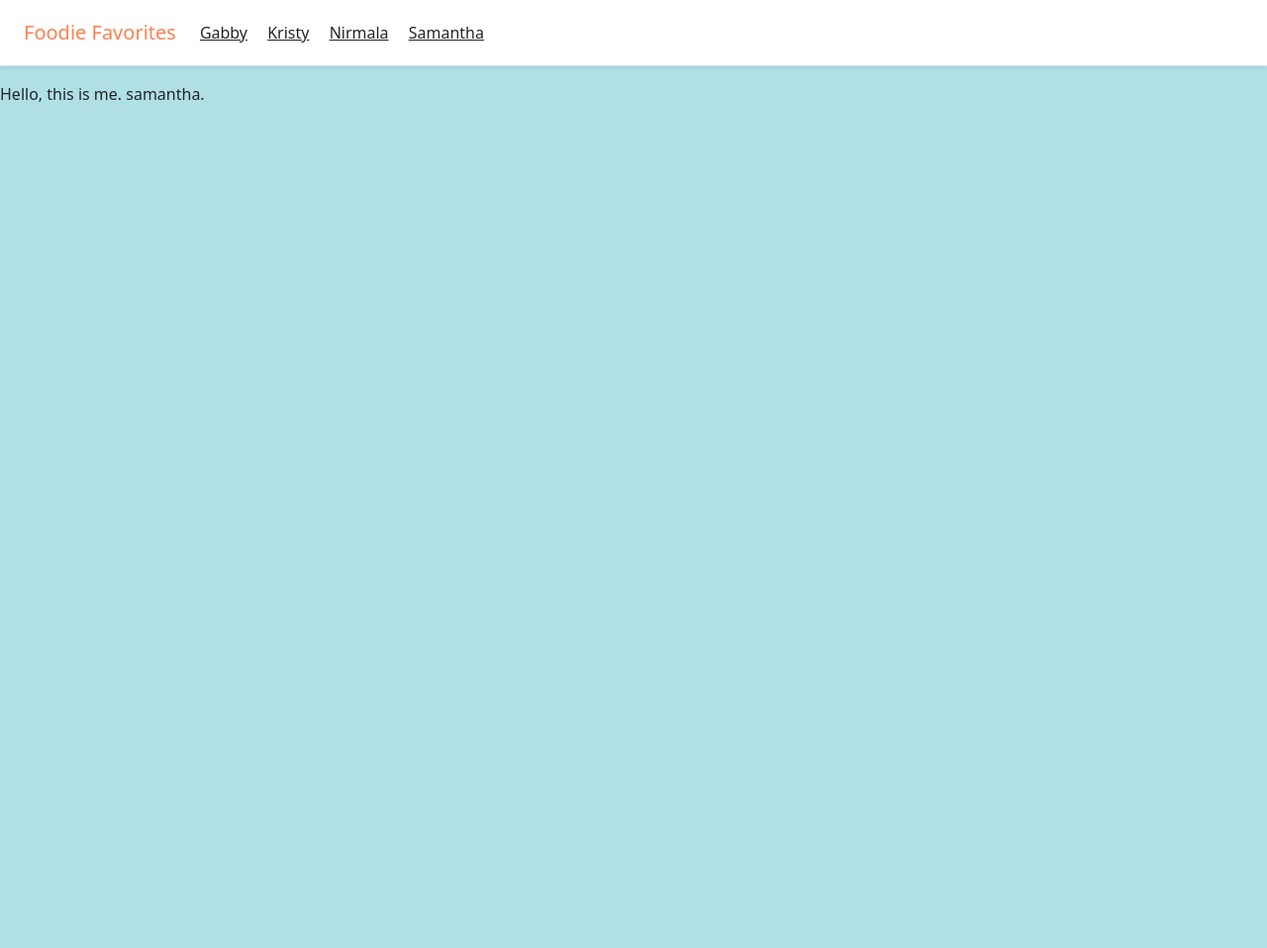
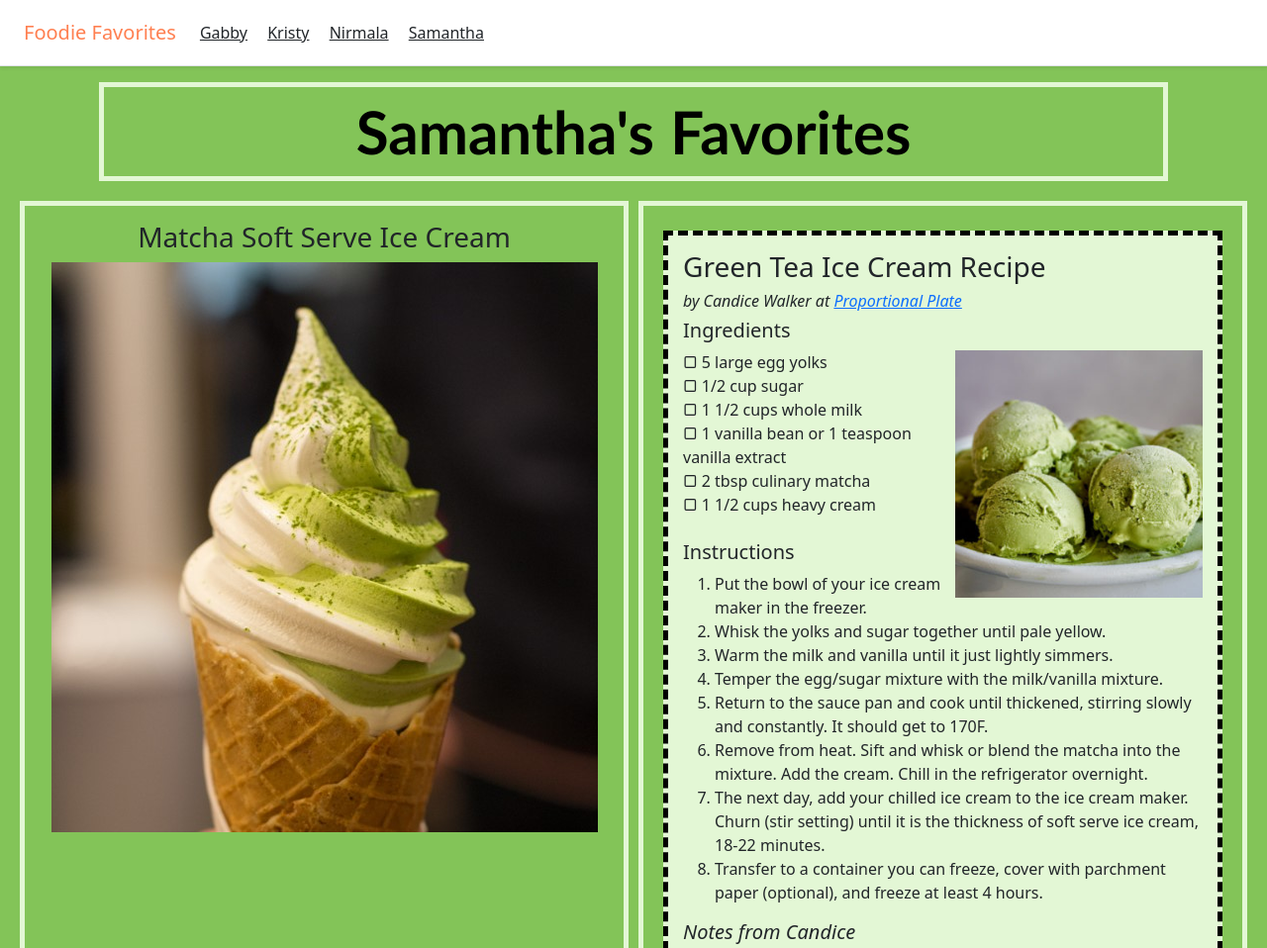
Before and after one commit to thegabbythemaster/TheFoodies, a plain HTML site: page samantha.html in a window 1280 px wide. Shown: the top 958 px of the page at 99% size. Before the commit the page ends 800 px from the top, so only its background shows below. Drawn offline with nearby package versions, Linux system fonts and the light colour scheme.

Commit message:
Added Food picture and recipe for Samantha's page

```diff
--- /dev/null
+++ b/css/samantha.css
@@ -0,0 +1,63 @@
+body {
+  background-color: #83c458;
+}
+
+#sn-title {
+  text-align: center;
+  font-family: "Trebuchet MS", Helvetica, sans-serif;
+  font-size: 60px;
+  letter-spacing: 0px;
+  word-spacing: 2px;
+  color: #000000;
+  font-weight: bold;
+  text-decoration: none;
+  font-style: normal;
+  font-variant: normal;
+  text-transform: none;
+  border: 5px solid #e3f7d5;
+  margin-left: 100px;
+  margin-right: 100px;
+}
+
+#sn-row {
+  display: flex;
+}
+
+#sn-column-left {
+  flex: 50%;
+  border: 5px solid #e3f7d5;
+  margin-left: 20px;
+  margin-right: 5px;
+  margin-top: 20px;
+  margin-bottom: 20px;
+  padding: 15px;
+  text-align: center;
+}
+
+#sn-column-right {
+  flex: 50%;
+  border: 5px solid #e3f7d5;
+  margin-right: 20px;
+  margin-left: 5px;
+  margin-top: 20px;
+  margin-bottom: 20px;
+  padding: 15px;
+  text-align: left;
+}
+
+#sn-recipe-box {
+  border: 5px solid #e3f7d5;
+  margin-right: 5px;
+  margin-left: 5px;
+  margin-top: 10px;
+  margin-bottom: 20px;
+  padding: 15px;
+  text-align: left;
+  background-color: #e3f7d5;
+  border: 5px dashed #000000;
+}
+
+#sn-recipe-pic {
+  float: right;
+
+}
--- a/samantha.css
+++ /dev/null
@@ -1,3 +0,0 @@
-body {
-  background-color: powderblue;
-}
--- a/samantha.html
+++ b/samantha.html
@@ -3,10 +3,7 @@
 <head>
   <title>Samantha's Favorite</title>
   <link href="https://cdn.jsdelivr.net/npm/bootstrap@5.0.0-beta2/dist/css/bootstrap.min.css" rel="stylesheet" integrity="sha384-BmbxuPwQa2lc/FVzBcNJ7UAyJxM6wuqIj61tLrc4wSX0szH/Ev+nYRRuWlolflfl" crossorigin="anonymous">
-      <link rel="stylesheet" href="samantha.css">
-      </head>
-    <body>
-
+  <link rel="stylesheet" href="css/samantha.css">
   <div class="d-flex flex-column flex-md-row align-items-center p-3 px-md-4 mb-3 bg-white border-bottom shadow-sm">
     <a class="navbar-brand" style="color:coral;" href="index.html"> <h5 class="my-0 mr-md-auto font-weight-normal">Foodie Favorites </h5> </a>
     <nav class="my-2 my-md-0 mr-md-3">
@@ -16,7 +13,52 @@
       <a class="p-2 text-dark" href="samantha.html">Samantha</a>
     </nav>
   </div>
+</head>
+<body>
+  <div id="sn-title">
+    Samantha's Favorites
+  </div>
+  <div id="sn-row">
+    <div id="sn-column-left">
+      <h3> Matcha Soft Serve Ice Cream </h3>
+      <img src="SamanthaPhotos/icecream.jpg" alt="Matcha Soft Serve Picture">
+    </div>
+    <div id="sn-column-right">
+      <div id="sn-row">
+        <div id="sn-recipe-box">
+          <h3> Green Tea Ice Cream Recipe </h3>
+          <h6> <i> by Candice Walker at <a href="https://www.proportionalplate.com/matcha-ice-cream/"> Proportional Plate </i> </a>
+          <h5>Ingredients</h5>
+          <img id="sn-recipe-pic" src="SamanthaPhotos/recipe.jpg" alt="Matcha Ice Cream Recipe Picture" height="250px" width="250px">
+          ▢ 5 large egg yolks <br>
+          ▢ 1/2 cup sugar <br>
+          ▢ 1 1/2 cups whole milk <br>
+          ▢ 1 vanilla bean or 1 teaspoon vanilla extract <br>
+          ▢ 2 tbsp culinary matcha <br>
+          ▢ 1 1/2 cups heavy cream <br><br>
 
-        Hello, this is me. samantha.
+          <h5>Instructions</h5>
+          <ol>
+            <li>Put the bowl of your ice cream maker in the freezer.</li>
+            <li>Whisk the yolks and sugar together until pale yellow.</li>
+            <li>Warm the milk and vanilla until it just lightly simmers.</li>
+            <li>Temper the egg/sugar mixture with the milk/vanilla mixture.</li>
+            <li>Return to the sauce pan and cook until thickened, stirring slowly and constantly. It should get to 170F.</li>
+            <li>Remove from heat. Sift and whisk or blend the matcha into the mixture. Add the cream. Chill in the refrigerator overnight.</li>
+            <li>The next day, add your chilled ice cream to the ice cream maker. Churn (stir setting) until it is the thickness of soft serve ice cream, 18-22 minutes.</li>
+            <li>Transfer to a container you can freeze, cover with parchment paper (optional), and freeze at least 4 hours.</li>
+          </ol>
+          <h5> <i> Notes from Candice </i> </h5>
+          "Want more matcha flavor? Add an extra teaspoon of matcha. Want it more vanilla-y? Leave one out.
+          Cover the ice cream with parchment paper for a longer lasting smooth, soft texture.
+          Make sure you store your matcha in a well-sealed container. It needs to be air tight to keep out moisture.
+          How to keep it fresh: store your sealed matcha in the refrigerator for long lasting freshness.
+          Use culinary grade matcha...no need to waste that extra money on the ceremonial grade matcha for this recipe. FYI You should only be using that top shelf matcha with water...not even lattes." <br><br>
+          <h5>Nutrition</h5>
+          Calories: 273kcal | Carbohydrates: 16g | Protein: 5g | Fat: 20g | Saturated Fat: 11g | Cholesterol: 163mg | Sodium: 41mg | Potassium: 103mg | Sugar: 14g | Vitamin A: 1045IU | Vitamin C: 0.2mg | Calcium: 94mg | Iron: 1mg
+        </div>
+      </div>
+    </div>
+  </div>
 </body>
 </html>
```
Also changed, not shown: SamanthaPhotos/icecream.jpg (added), SamanthaPhotos/recipe.jpg (added). Lines whose indentation alone changed are shown as unchanged.
